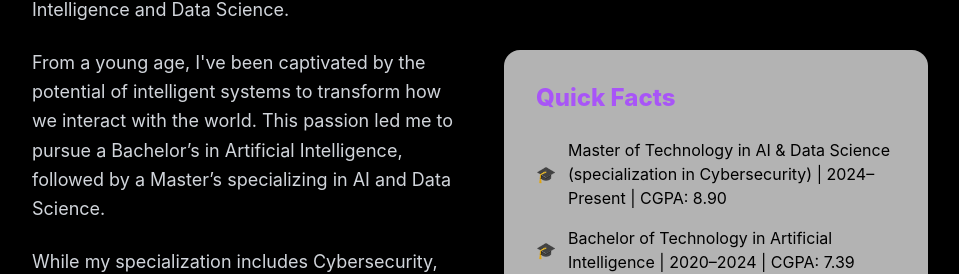
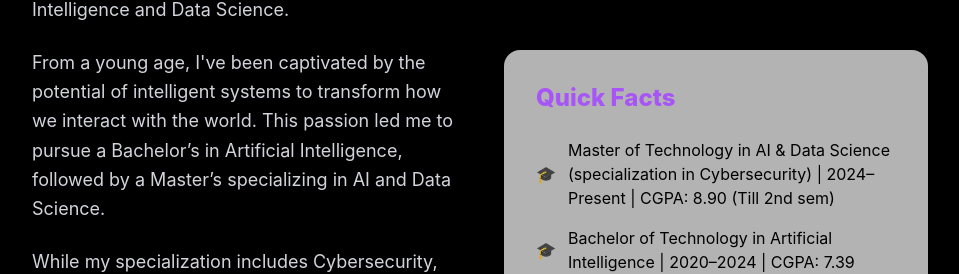
Before and after one commit to MIHIR-RANJAN/MihirRanjanPortfolio, a React (Create React App) app in the folder mihir-portfolio/: page / in a window 1280 px wide. Shown: the part 1056-1330 px from the top of the page, without its empty margins (160-1119 px from the left). Built offline with nearby package versions, Linux system fonts and the light colour scheme.

Commit message:
Update App.js

```diff
--- a/mihir-portfolio/src/App.js
+++ b/mihir-portfolio/src/App.js
@@ -423,7 +423,7 @@ export default function Home() {
               <ul className="space-y-4 text-black">
                 <li className="flex items-center gap-3">
                   <span className="text-blue-400">🎓</span>
-                  <span>Master of Technology in AI & Data Science (specialization in Cybersecurity) | 2024–Present | CGPA: 8.90</span>
+                  <span>Master of Technology in AI & Data Science (specialization in Cybersecurity) | 2024–Present | CGPA: 8.90 (Till 2nd sem) </span>
                 </li>
                 <li className="flex items-center gap-3">
                   <span className="text-blue-400">🎓</span>
```
